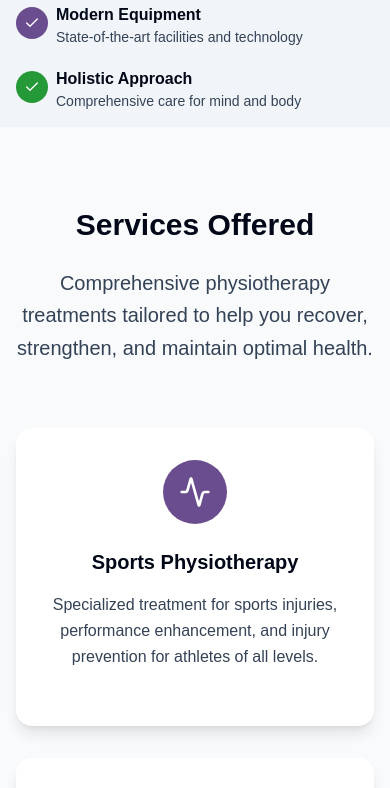
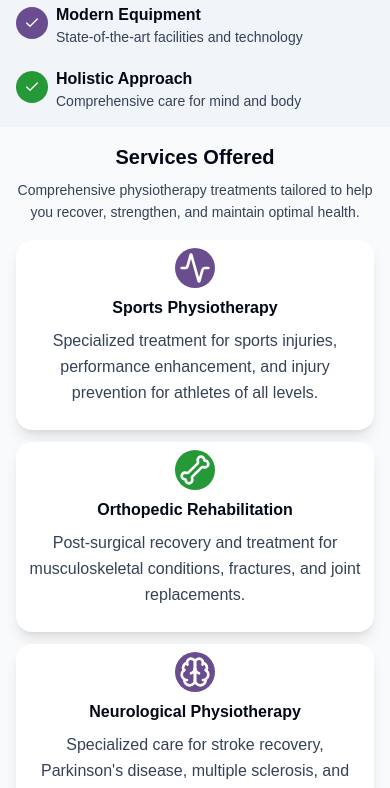
Before and after one commit to Saloni-Oswal/aarvika, a React (Vite) app: page / in a window 390 px wide. Shown: the part 1960-2748 px from the top of the page. Built offline with nearby package versions, Linux system fonts and the light colour scheme.

Commit message:
Code clean up and responsive style fixes for about and services sections.

```diff
--- a/src/components/about.tsx
+++ b/src/components/about.tsx
@@ -3,7 +3,6 @@ import { Check } from "lucide-react";
 
 export default function About() {
   const BASE_URL = import.meta.env.BASE_URL;
-
   const FEATURES = [
     {
       title: "Expert Care",
@@ -29,7 +28,7 @@ export default function About() {
       className='bg-muted scroll-mt-20'
       data-testid='about-section'
     >
-      <div className='max-w-7xl mx-auto p-4 sm:px-6 lg:p-8'>
+      <div className='max-w-7xl mx-auto p-4 sm:px-6 lg:px-8 lg:py-18'>
         {/* <div className='text-center mb-10'>
           <h2
             className='text-3xl md:text-5xl font-bold text-foreground mb-6'
@@ -47,7 +46,7 @@ export default function About() {
           </p>
         </div> */}
         <h2
-          className='text-xl md:text-4xl font-bold text-foreground mb-2 md:mb-6 text-center'
+          className='text-xl md:text-5xl font-bold text-foreground mb-2 md:mb-6 text-center'
           data-testid='about-title'
         >
           Know Your Doctor
@@ -99,7 +98,7 @@ export default function About() {
               My Mission
             </h3>
             <p
-              className='text-sm md:text-lg text-muted-foreground sm:text-center mb-2 md:mb-6 leading-relaxed'
+              className='text-sm md:text-xl lg:text-lg text-muted-foreground sm:text-center mb-2 md:mb-6 leading-relaxed'
               data-testid='mission-description'
             >
               At Aarvika Physiotherapy Clinic, I believe in empowering my
--- a/src/components/services.tsx
+++ b/src/components/services.tsx
@@ -1,124 +1,149 @@
 import React from "react";
-
 import { Activity, Bone, Brain, Baby, Hand, Heart } from "lucide-react";
 
+interface ServiceItemProps {
+  service: ServiceItemType;
+}
+
+type ServiceItemType = {
+  id: string;
+  Icon:
+    | typeof Activity
+    | typeof Bone
+    | typeof Brain
+    | typeof Baby
+    | typeof Hand
+    | typeof Heart;
+  title: string;
+  description: string;
+  price?: string;
+  backgroundColor: string;
+};
+
+const ServiceItem: React.FC<ServiceItemProps> = ({ service }) => {
+  const { id, backgroundColor, Icon, title, description, price } = service;
+  return (
+    <div
+      className='bg-card rounded-2xl p-2 md:p-8 shadow-lg card-hover'
+      data-testid={`service-card-${id}`}
+    >
+      <div
+        className={`${backgroundColor} text-white rounded-full w-10 h-10 md:w-16 md:h-16 flex items-center justify-center mb-2 md:mb-6 mx-auto`}
+      >
+        <Icon size={32} />
+      </div>
+      <h3
+        className='text-md md:text-xl font-bold text-foreground text-center mb-2 md:mb-4'
+        data-testid={`service-title-${id}`}
+      >
+        {title}
+      </h3>
+      <p
+        className='text-muted-foreground text-center mb-4 md:mb-6 leading-relaxed'
+        data-testid={`service-description-${id}`}
+      >
+        {description}
+      </p>
+      {price && (
+        <div className='text-center'>
+          <span
+            className='text-2xl font-bold text-primary'
+            data-testid={`service-price-${id}`}
+          >
+            {price}
+          </span>
+          <span className='text-muted-foreground text-sm block'>
+            per session
+          </span>
+        </div>
+      )}
+    </div>
+  );
+};
 export default function Services() {
-  const services = [
+  const SERVICES = [
     {
+      id: "Sports",
       Icon: Activity,
       title: "Sports Physiotherapy",
       description:
         "Specialized treatment for sports injuries, performance enhancement, and injury prevention for athletes of all levels.",
       // price: "From 800/-",
-      bgColor: "bg-primary",
+      backgroundColor: "bg-primary",
     },
     {
+      id: "Orthopedic",
       Icon: Bone,
       title: "Orthopedic Rehabilitation",
       description:
         "Post-surgical recovery and treatment for musculoskeletal conditions, fractures, and joint replacements.",
       // price: "From 750/-",
-      bgColor: "bg-accent",
+      backgroundColor: "bg-accent",
     },
     {
+      id: "Neurological",
       Icon: Brain,
       title: "Neurological Physiotherapy",
       description:
         "Specialized care for stroke recovery, Parkinson's disease, multiple sclerosis, and other neurological conditions.",
       // price: "From 900/-",
-      bgColor: "bg-primary",
+      backgroundColor: "bg-primary",
     },
     {
+      id: "Pediatric",
       Icon: Baby,
       title: "Pediatric Physiotherapy",
       description:
         "Gentle, play-based therapy for children with developmental delays, injuries, or movement disorders.",
       // price: "From 700/-",
-      bgColor: "bg-accent",
+      backgroundColor: "bg-accent",
     },
     {
+      id: "Manual",
       Icon: Hand,
       title: "Manual Therapy",
       description:
         "Hands-on treatment techniques including joint mobilization, soft tissue massage, and myofascial release.",
       // price: "From 850/-",
-      bgColor: "bg-primary",
+      backgroundColor: "bg-primary",
     },
     {
+      id: "Cardiopulmonary",
       Icon: Heart,
       title: "Cardiopulmonary Rehab",
       description:
         "Rehabilitation for heart and lung conditions, improving cardiovascular fitness and respiratory function.",
       // price: "From 950/-",
-      bgColor: "bg-accent",
+      backgroundColor: "bg-accent",
     },
   ];
 
   return (
     <section
       id='services'
-      className='py-20 bg-background'
+      className='bg-background scroll-mt-20'
       data-testid='services-section'
     >
-      <div className='max-w-7xl mx-auto px-4 sm:px-6 lg:px-8'>
-        <div className='text-center mb-16'>
+      <div className='max-w-7xl mx-auto p-4 sm:px-6 lg:px-8 lg:py-18'>
+        <div className='text-center mb-4 md:mb-16'>
           <h2
-            className='text-3xl md:text-5xl font-bold text-foreground mb-6'
+            className='text-xl md:text-5xl font-bold text-foreground mb-2 md:mb-6 text-center'
             data-testid='services-title'
           >
             Services Offered
           </h2>
           <p
-            className='text-xl text-muted-foreground max-w-3xl mx-auto leading-relaxed'
+            className='text-sm md:text-xl text-muted-foreground max-w-3xl mx-auto leading-relaxed'
             data-testid='services-subtitle'
           >
             Comprehensive physiotherapy treatments tailored to help you recover,
             strengthen, and maintain optimal health.
           </p>
         </div>
-        <div className='grid grid-cols-1 md:grid-cols-2 lg:grid-cols-3 gap-8'>
-          {services.map((service, index) => {
-            const { bgColor, Icon, title, description, price } = service;
-
-            return (
-              <div
-                key={index}
-                className='bg-card rounded-2xl p-8 shadow-lg card-hover'
-                data-testid={`service-card-${index}`}
-              >
-                <div
-                  className={`${bgColor} text-white rounded-full w-16 h-16 flex items-center justify-center mb-6 mx-auto`}
-                >
-                  <Icon size={32} />
-                </div>
-                <h3
-                  className='text-xl font-bold text-foreground text-center mb-4'
-                  data-testid={`service-title-${index}`}
-                >
-                  {title}
-                </h3>
-                <p
-                  className='text-muted-foreground text-center mb-6 leading-relaxed'
-                  data-testid={`service-description-${index}`}
-                >
-                  {description}
-                </p>
-                {price && (
-                  <div className='text-center'>
-                    <span
-                      className='text-2xl font-bold text-primary'
-                      data-testid={`service-price-${index}`}
-                    >
-                      {price}
-                    </span>
-                    <span className='text-muted-foreground text-sm block'>
-                      per session
-                    </span>
-                  </div>
-                )}
-              </div>
-            );
-          })}
+        <div className='grid grid-cols-1 md:grid-cols-2 lg:grid-cols-3 gap-3 md:gap-8'>
+          {SERVICES.map((service) => (
+            <ServiceItem key={service.id} service={service}></ServiceItem>
+          ))}
         </div>
       </div>
     </section>
```
